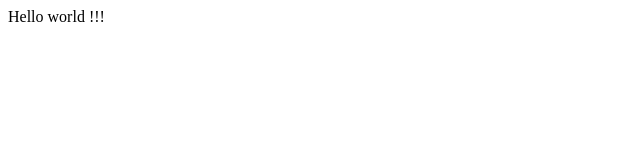
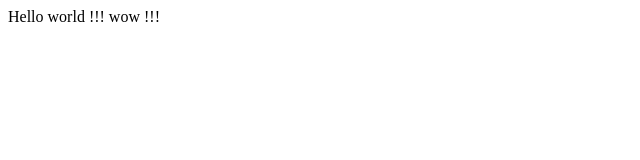
Before and after one commit to integerrh/AzNarm, a plain HTML site: page index.html in a window 1280 px wide. Shown: the full height of the page, 0-640 px from the left. Drawn offline with Linux system fonts and the light colour scheme.

Commit message:
this change after class

```diff
--- a/index.html
+++ b/index.html
@@ -1,5 +1,6 @@
 <html>
 <body>
 Hello world !!!
+wow !!!
 </body>
 </html>
```
